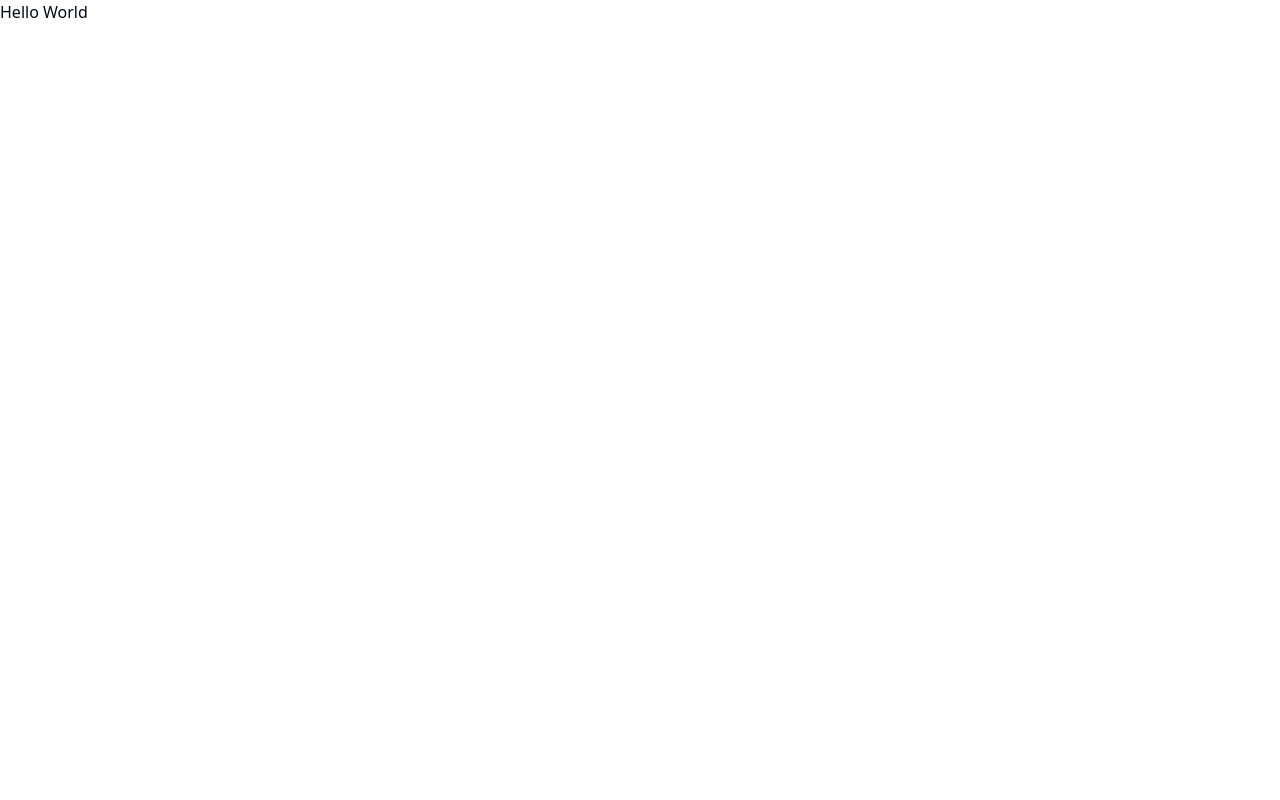
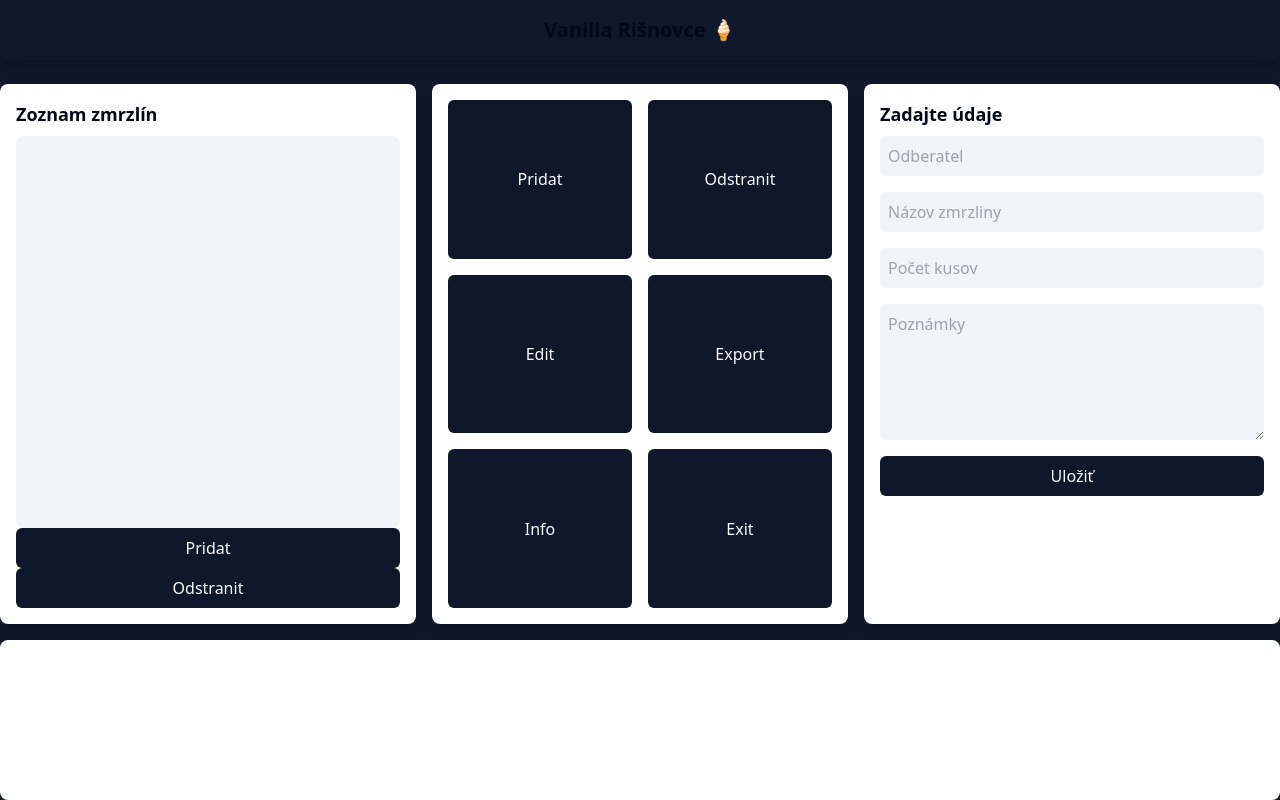
Before and after one commit to JakubGodar/InvoiceGenerator, a React (Create React App) app: page / in a window 1280 px wide. Built offline with nearby package versions, Linux system fonts and the light colour scheme.

Commit message:
Updating main menu

```diff
--- a/src/pages/index.tsx
+++ b/src/pages/index.tsx
@@ -1,9 +1,81 @@
 import { FC } from "react";
 
 export const IndexPage: FC = () => {
-	return (
-		<>
-			<h1>Hello World</h1>
-		</>
-	);
+  return (
+    <div className="flex flex-col h-screen bg-primary text-foreground">
+      {/* Header */}
+      <header className="flex items-center justify-center bg-primary text-card-foreground py-4 px-6 rounded-lg shadow-lg">
+  		<h1 className="text-xl font-bold text-center">Vanilla Rišnovce 🍦</h1>
+		</header>
+
+
+      <div className="flex flex-1 gap-4 mt-6">
+        {/* Zoznam zmrzlín */}
+        <div className="flex flex-col w-1/3 bg-card p-4 rounded-lg shadow-lg">
+          <h2 className="text-lg font-semibold mb-2">Zoznam zmrzlín</h2>
+          <div className="flex-1 bg-muted rounded-lg"></div>
+		  <button className="bg-primary text-primary-foreground py-2 px-4 rounded-md hover:bg-primary/90">
+            Pridat
+          </button>
+		  <button className="bg-primary text-primary-foreground py-2 px-4 rounded-md hover:bg-primary/90">
+            Odstranit
+          </button>
+        </div>
+
+        {/* Export buttons */}
+        <div className="grid grid-cols-2 gap-4 w-1/3 bg-card p-4 rounded-lg shadow-lg">
+          <button className="bg-primary text-primary-foreground py-2 px-4 rounded-md hover:bg-primary/90">
+            Pridat
+          </button>
+          <button className="bg-primary text-primary-foreground py-2 px-4 rounded-md hover:bg-primary/90">
+            Odstranit
+          </button>
+          <button className="bg-primary text-primary-foreground py-2 px-4 rounded-md hover:bg-primary/90">
+            Edit
+          </button>
+          <button className="bg-primary text-primary-foreground py-2 px-4 rounded-md hover:bg-primary/90">
+            Export
+          </button>
+          <button className="bg-primary text-primary-foreground py-2 px-4 rounded-md hover:bg-primary/90">
+            Info
+          </button>
+          <button className="bg-primary text-primary-foreground py-2 px-4 rounded-md hover:bg-primary/90">
+            Exit
+          </button>
+        </div>
+
+        <div className="flex flex-col w-1/3 bg-card p-4 rounded-lg shadow-lg">
+          <h2 className="text-lg font-semibold mb-2">Zadajte údaje</h2>
+          <div className="flex flex-col gap-4">
+		  <input
+              type="text"
+              placeholder="Odberatel"
+              className="p-2 rounded-md bg-muted text-muted-foreground focus:ring-2 focus:ring-primary outline-none"
+            />
+            <input
+              type="text"
+              placeholder="Názov zmrzliny"
+              className="p-2 rounded-md bg-muted text-muted-foreground focus:ring-2 focus:ring-primary outline-none"
+            />
+            <input
+              type="number"
+              placeholder="Počet kusov"
+              className="p-2 rounded-md bg-muted text-muted-foreground focus:ring-2 focus:ring-primary outline-none"
+            />
+            <textarea
+              placeholder="Poznámky"
+              className="p-2 rounded-md bg-muted text-muted-foreground focus:ring-2 focus:ring-primary outline-none"
+              rows={5}
+            ></textarea>
+            <button className="bg-primary text-primary-foreground py-2 px-4 rounded-md hover:bg-primary/90">
+              Uložiť
+            </button>
+          </div>
+        </div>
+      </div>
+
+      {/* Dolná veľká sekcia */}
+      <div className="mt-4 bg-card p-6 rounded-lg shadow-lg h-40"></div>
+    </div>
+  );
 };
```
